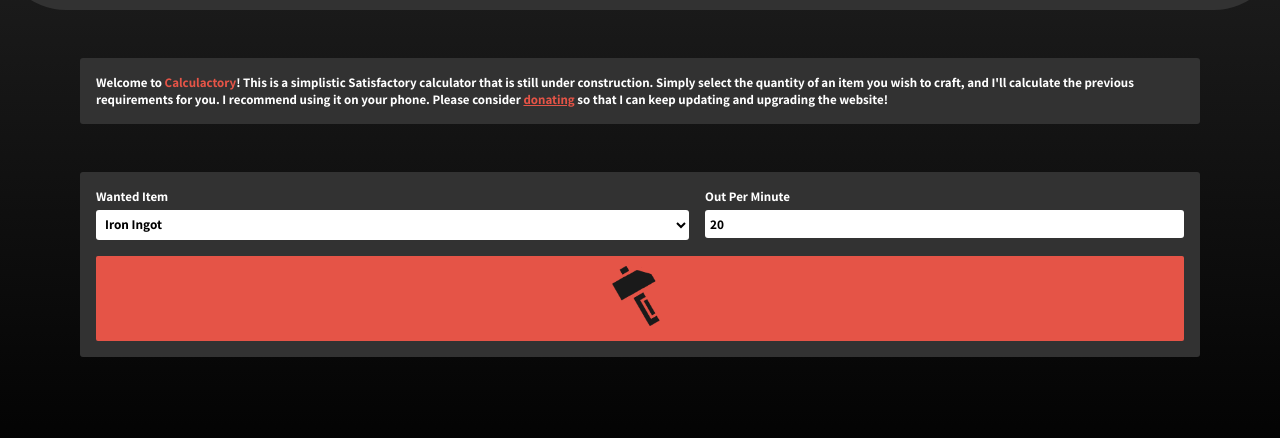
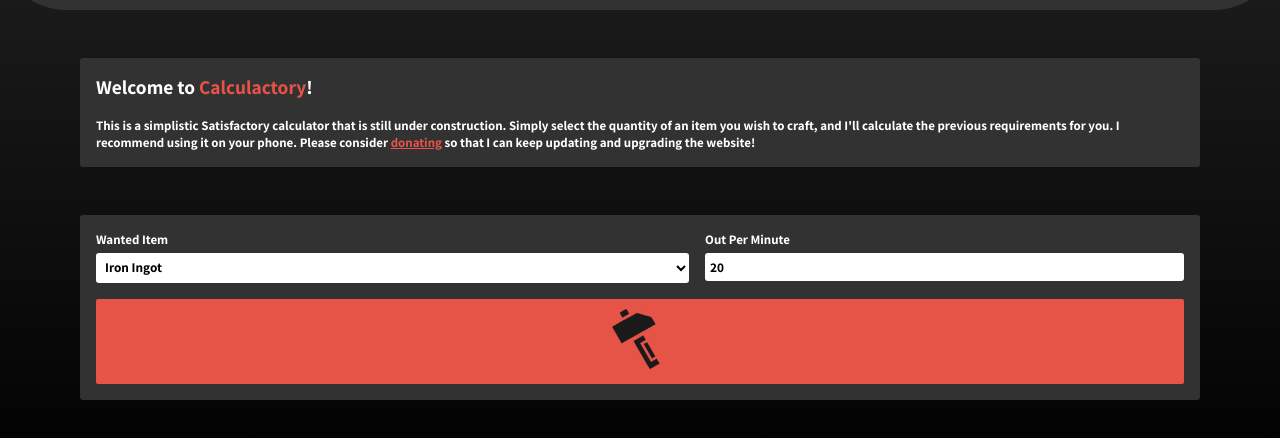
Before and after one commit to walas-01/calculactory, a plain HTML site: page index.html in a window 1280 px wide. Shown: the part 56-494 px from the top of the page. Drawn offline with Linux system fonts and the light colour scheme.

Commit message:
message updated, console.log's eliminated

```diff
--- a/index.html
+++ b/index.html
@@ -23,7 +23,11 @@
 
     <main>
 
-        <p class="message">Welcome to <span>Calculactory</span>! This is a simplistic Satisfactory calculator that is still under construction. Simply select the quantity of an item you wish to craft, and I'll calculate the previous requirements for you. I recommend using it on your phone. Please consider <a href="https://paypal.me/walas7081?country.x=AR&locale.x=en_US">donating</a> so that I can keep updating and upgrading the website!</p>
+        <div class="message">
+            <h2>Welcome to <span>Calculactory</span>!</h2>
+            <br>
+            <p>This is a simplistic Satisfactory calculator that is still under construction. Simply select the quantity of an item you wish to craft, and I'll calculate the previous requirements for you. I recommend using it on your phone. Please consider <a href="https://paypal.me/walas7081?country.x=AR&locale.x=en_US">donating</a> so that I can keep updating and upgrading the website!</p>
+        </div>
 
         <form id="form">
             <div>
--- a/src/js/app.js
+++ b/src/js/app.js
@@ -29,13 +29,7 @@
     if(checkIfIsRawMaterial(item.name)){ // [!] recursion
         const productRate = await createItemCard(item,amountToProduce)
 
-        console.log("[!] Checkpoint!")
-
         item.inPerMin.forEach((element) => { // forEach
-
-            console.log("[productRate]: ",productRate)
-            console.log("[amount to produce]: ",element.amountPerMin * productRate)
-
 
             getItemChain(element.name, element.amountPerMin * productRate)
         });
```
